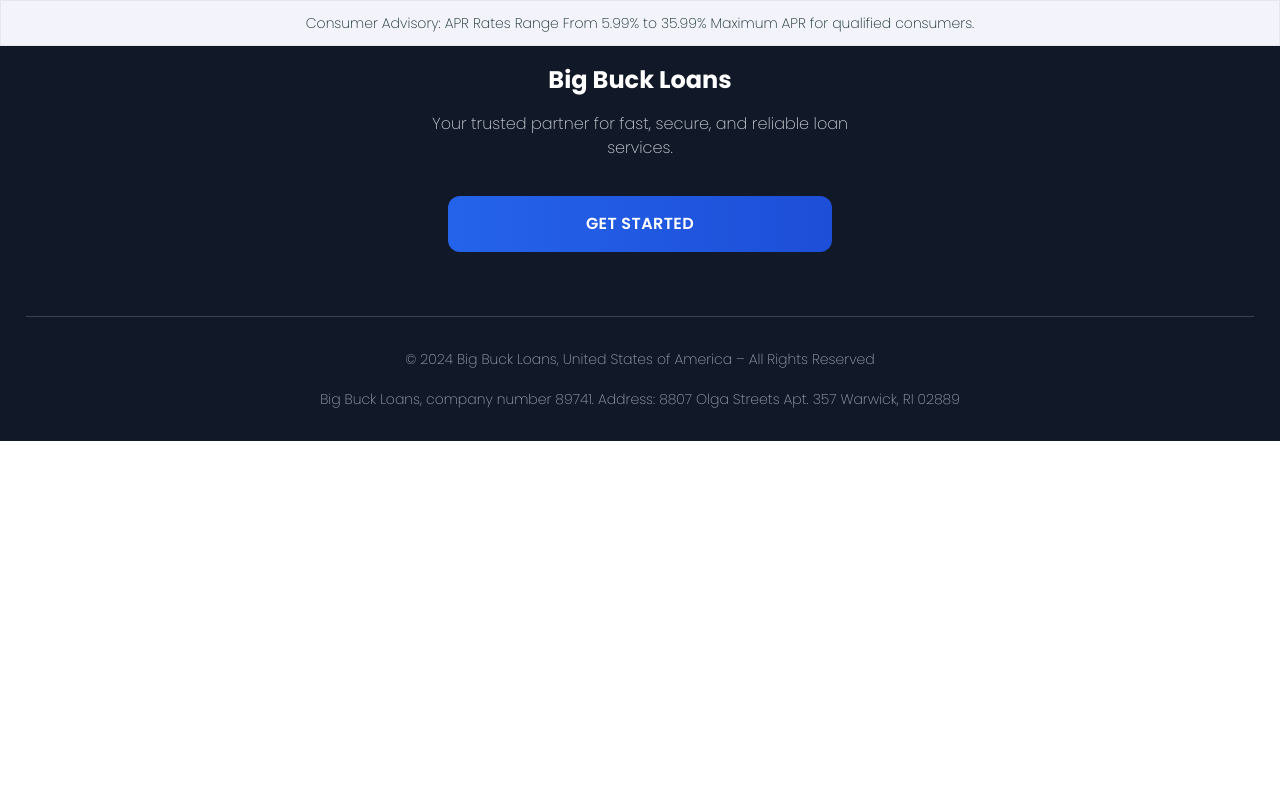
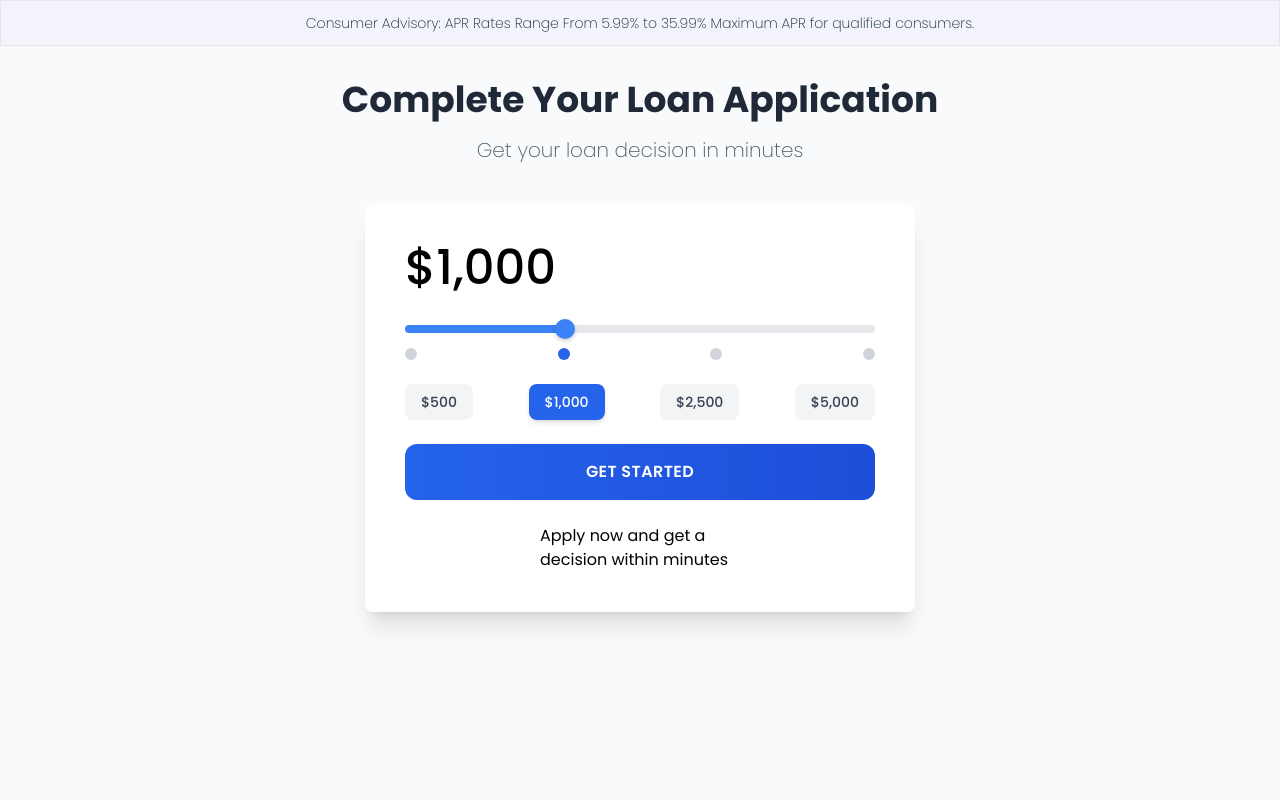
Before and after one commit to fusionfx1/react-pdl-03, a Next.js app: page /form-loan in a window 1280 px wide. Shown: the top 800 px of the page. Built offline with nearby package versions, Linux system fonts and the light colour scheme.

Commit message:
Remove external form scripts and show only custom form

```diff
--- a/app/form-loan/page.tsx
+++ b/app/form-loan/page.tsx
@@ -1,11 +1,22 @@
 import React from "react";
+import FormBanner from "../components/form-banner";
 
 type Props = {};
 
 const FormLoadPage = (props: Props) => {
   return (
-    <div>
-      <div id="_lg_form_"></div>
+    <div className="min-h-screen bg-gray-50 py-20">
+      <div className="my-container">
+        <div className="text-center mb-10">
+          <h1 className="text-4xl font-bold text-gray-800 mb-4">
+            Complete Your Loan Application
+          </h1>
+          <p className="text-xl text-gray-600">
+            Get your loan decision in minutes
+          </p>
+        </div>
+        <FormBanner />
+      </div>
     </div>
   );
 };
--- a/app/layout.tsx
+++ b/app/layout.tsx
@@ -1,4 +1,3 @@
-/* eslint-disable @next/next/no-script-component-in-head */
 import type { Metadata } from "next";
 import { Inter } from "next/font/google";
 import "./globals.css";
@@ -26,25 +25,6 @@ export default function RootLayout({
 }>) {
   return (
     <html lang="en">
-      <Script id="show-banner">
-        {`var _lg_form_init_ = {
-                            aid: "${content.aid}",
-       ref: "${content.ref}",
-                            template: "fresh"
-                        };
-                        if (typeof _lg_form_config_ === 'undefined') {
-                            var _lg_form_config_ = {
-                                offer_index_mode: true,
-                            };
-                        } else {
-                            _lg_form_config_.offer_index_mode = true;
-                        }`}
-      </Script>
-      <Script
-        type="text/javascript"
-        async={true}
-        src="https://loansaccount.com/form/applicationInit.js"
-      ></Script>
       <body className="">
         <TopLabel />
         <div>{children}</div>
```
